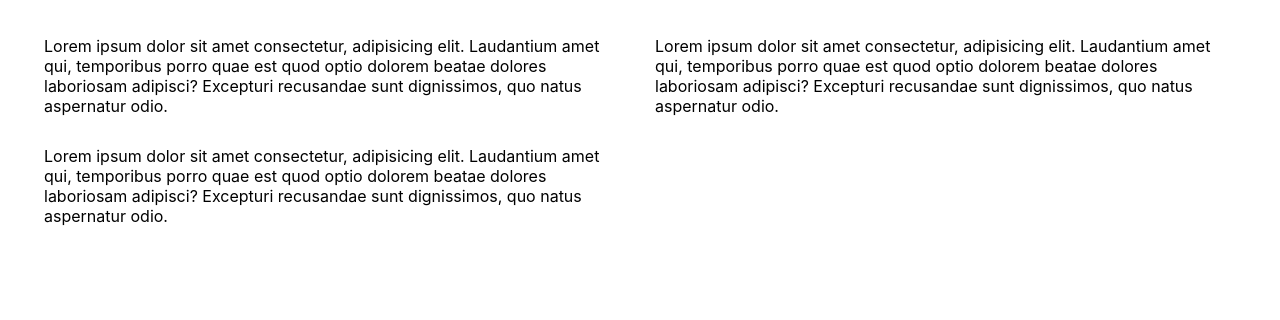
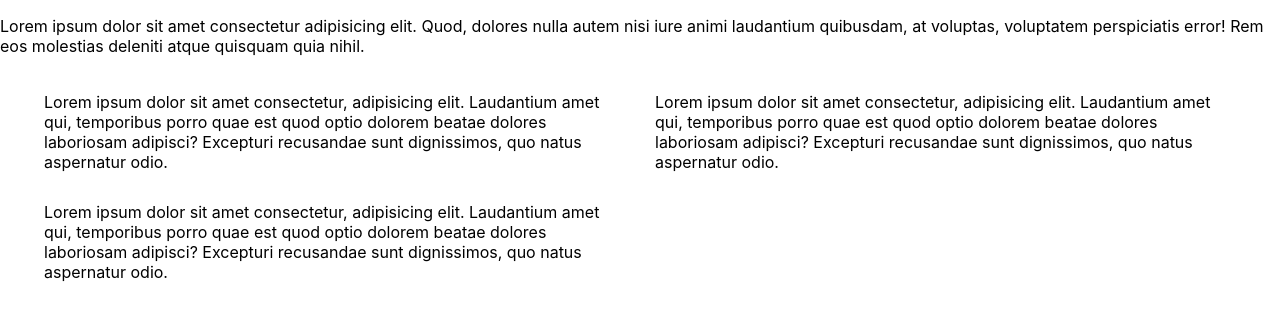
Before and after one commit to BKrowchuk/cv, a React (Create React App) app: page / in a window 1280 px wide. Shown: the top 320 px of the page. Built offline with nearby package versions, Linux system fonts and the light colour scheme.

Commit message:
test paragraph

```diff
--- a/src/layouts/Layout.js
+++ b/src/layouts/Layout.js
@@ -16,6 +16,14 @@ export default function Layout({ children }) {
   return (
     <div>
       {/* <Navbar></Navbar> */}
+      <div>
+        <p>
+          Lorem ipsum dolor sit amet consectetur adipisicing elit. Quod, dolores
+          nulla autem nisi iure animi laudantium quibusdam, at voluptas,
+          voluptatem perspiciatis error! Rem eos molestias deleniti atque
+          quisquam quia nihil.
+        </p>
+      </div>
       <div className={classes.page}>{children}</div>
     </div>
   );
```
